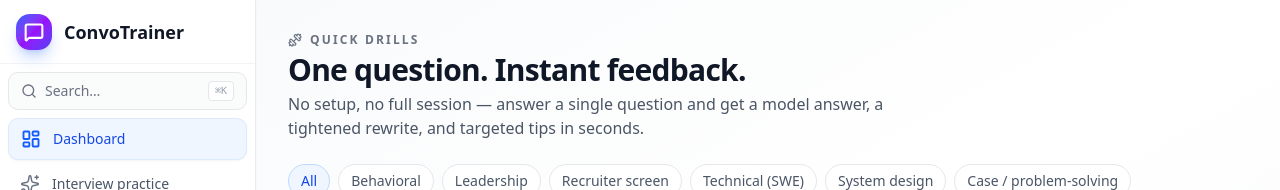
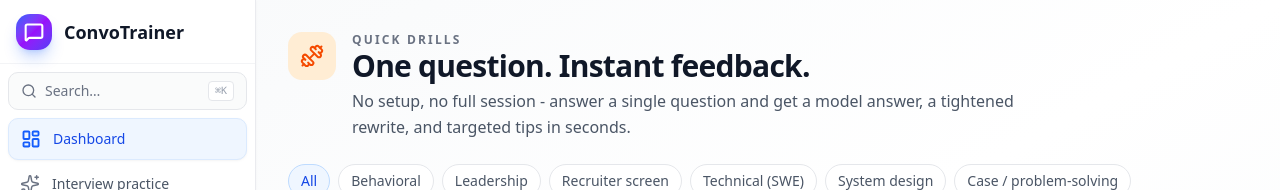
Before and after one commit to DylanTYX/social-interaction-app, a Next.js app: page /dashboard/drills in a window 1280 px wide. Shown: the top 190 px of the page. Built offline with nearby package versions, Linux system fonts and the light colour scheme; no server answers.

Commit message:
feat: integrate PageHeader component for improved UI in DrillsPage

```diff
--- a/src/app/dashboard/drills/page.tsx
+++ b/src/app/dashboard/drills/page.tsx
@@ -27,6 +27,7 @@
   type DrillCategory,
   type DrillQuestion,
 } from "@/lib/question-bank";
+import { PageHeader } from "@/components/dashboard/page-header";
 
 interface ModelAnswerResult {
   modelAnswer: string;
@@ -122,19 +123,13 @@
 
   return (
     <div className="space-y-6 bg-linear-to-br from-gray-50 via-white to-gray-50/50 p-8">
-      <div>
-        <p className="flex items-center gap-2 text-xs font-semibold uppercase tracking-[0.18em] text-gray-500">
-          <Dumbbell className="h-3.5 w-3.5" />
-          Quick drills
-        </p>
-        <h1 className="mt-1 text-3xl font-bold tracking-tight text-gray-900">
-          One question. Instant feedback.
-        </h1>
-        <p className="mt-1 max-w-2xl text-gray-600">
-          No setup, no full session — answer a single question and get a model
-          answer, a tightened rewrite, and targeted tips in seconds.
-        </p>
-      </div>
+      <PageHeader
+        eyebrow="Quick drills"
+        title="One question. Instant feedback."
+        description="No setup, no full session - answer a single question and get a model answer, a tightened rewrite, and targeted tips in seconds."
+        icon={<Dumbbell className="h-6 w-6" />}
+        iconColor="orange"
+      />
 
       {/* Category filter */}
       <div className="flex flex-wrap gap-2">
```
